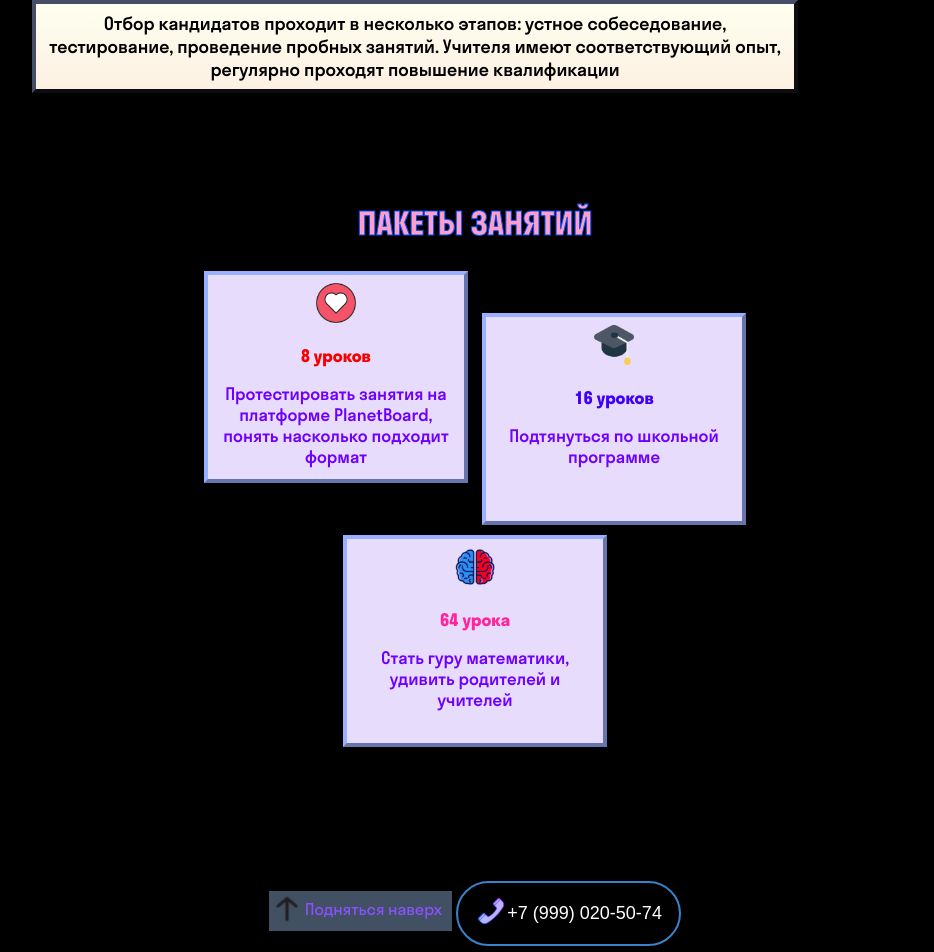
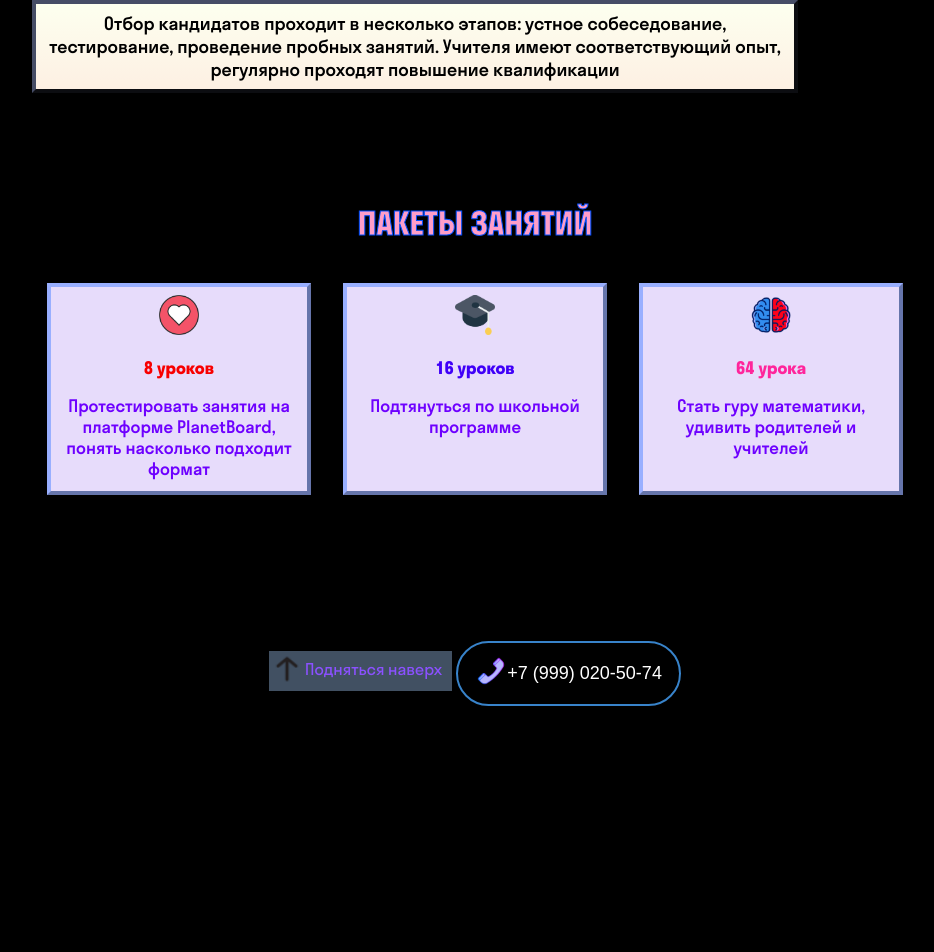
Before and after one commit to Anna-Lebedeva/MercurySchoolAndBoard, a PHP site: page / in a window 1280 px wide. Shown: the part 1290-2242 px from the top of the page, without its empty margins (165-1099 px from the left). After the commit the page ends 1996 px from the top, so only its background shows below. Run offline with PHP 8.4, Linux system fonts and the light colour scheme; data that the repository does not hold is empty; some libraries are stand-ins or nearby versions.

Commit message:
поправлены карточки

```diff
--- a/school/css/style.css
+++ b/school/css/style.css
@@ -153,7 +153,6 @@ h2 {
 }
 
 .price-card {
-    display: inline-block;
     width: 240px;
     background-color: #e7dcfb;
     margin: 5px;
@@ -162,6 +161,7 @@ h2 {
     border: 4px outset #99afff;
     height: 188px;
     text-align: center;
+
 }
 
 /*!!!!!!!!!! от ? до 320*/
--- a/school/index.php
+++ b/school/index.php
@@ -63,25 +63,30 @@ include $_SERVER['DOCUMENT_ROOT'] . '/header.php'; //Подключаем шап
 <table class="prices">
     <tr>
         <td style="text-align: center;">
+            <div style="display: table-cell; padding: 10px">
             <div id="first-card" class="price-card">
                 <img src="/img/price/big%20love.png" class="price-card-img" alt="">
                 <h3 class="card-title" style="color: rgb(248,0,0);">8 уроков</h3>
                 <p class="card-text">Протестировать занятия на платформе PlanetBoard, понять насколько подходит
                     формат</p>
                 <!--        <p class="card-text price">750 р. за урок</p>-->
-            </div>
+            </div> </div>
+            <div style="display: table-cell; padding: 10px">
             <div id="second-card" class="price-card">
                 <img src="/img/price/big%20cap.png" class="price-card-img" alt="">
                 <h3 class="card-title" style="color: rgb(64,0,248);">16 уроков</h3>
                 <p class="card-text">Подтянуться по школьной программе</p>
                 <!--        <p class="card-text price">700 р. за урок</p>-->
             </div>
+            </div>
+                <div style="display: table-cell; padding: 10px">
             <div id="third-card" class="price-card">
                 <img src="/img/price/brain64.png" class="price-card-img" alt="">
                 <h3 class="card-title" style="color: rgb(255,37,155);">64 урока</h3>
                 <p class="card-text">Стать гуру математики, удивить родителей и учителей</p>
                 <!--        <p class="card-text price">600 р. за урок</p>-->
             </div>
+                </div>
     </tr>
 
 </table>
```
